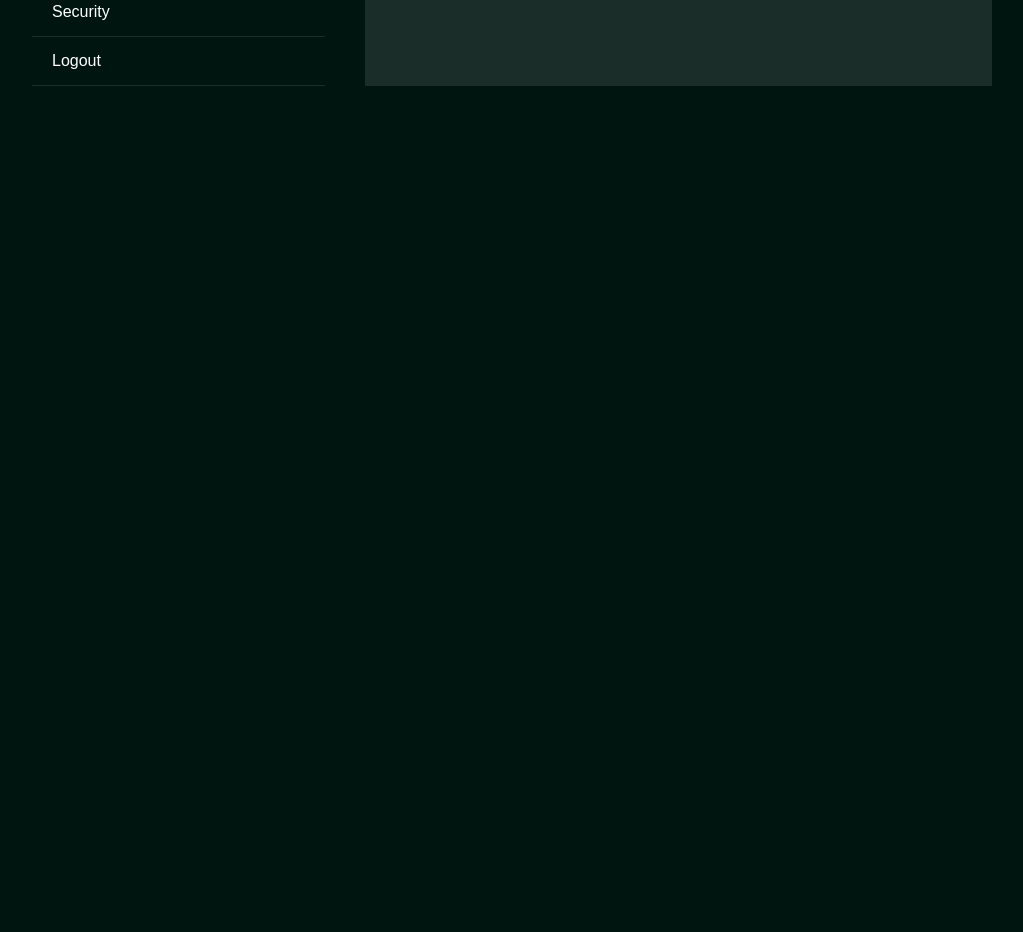
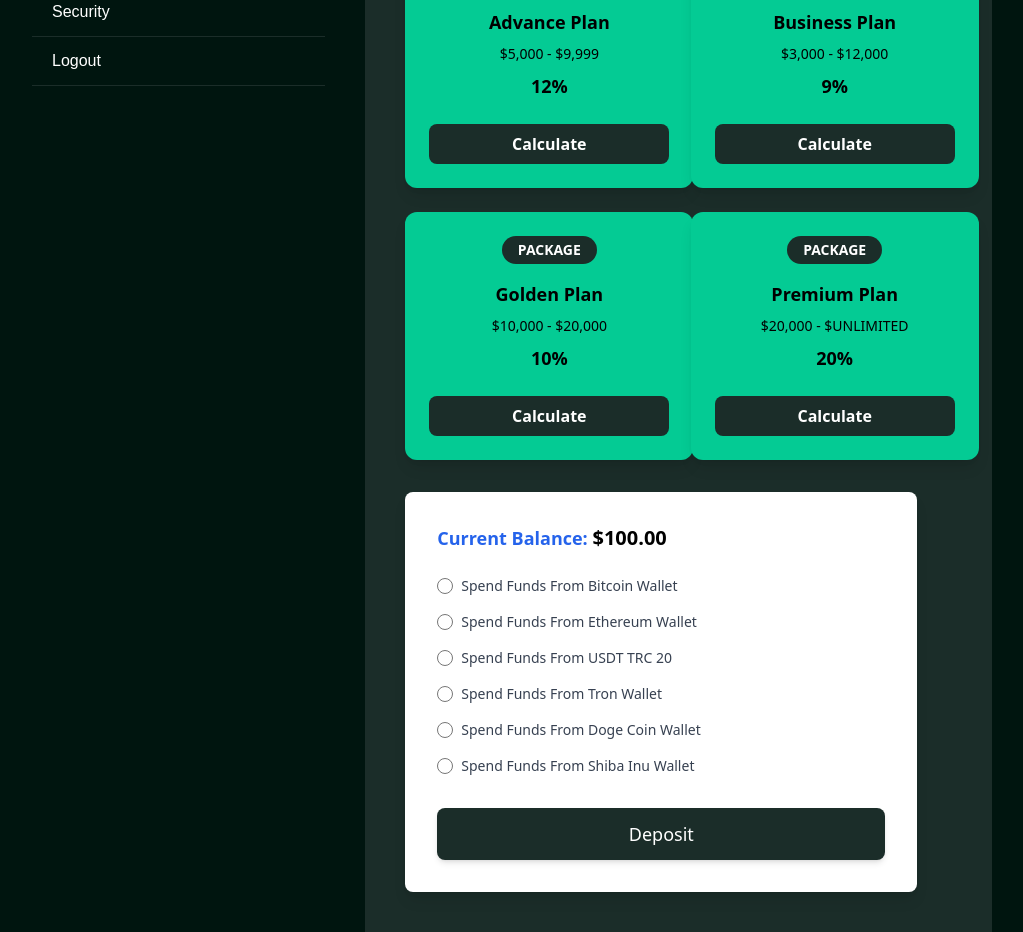
Before and after one commit to MhideTech/MatrixMomentum, a React (Vite) app: page /dashboard/make-deposit in a window 1280 px wide. Shown: the part 560-1492 px from the top of the page, without its empty margins (128-1151 px from the left). Before the commit the page ends 800 px from the top, so only its background shows below. Built offline with nearby package versions, Linux system fonts and the light colour scheme; a web font is replaced by a local one.

Commit message:
designed some dashboard routes

```diff
--- a/src/App.jsx
+++ b/src/App.jsx
@@ -12,10 +12,55 @@ import MakeDeposit from "./pages/MakeDeposit";
 import Deposits from "./pages/Deposits";
 
 function App() {
+  const pricingPlan = [
+    {
+      name: "Beginners",
+      percentage: 5,
+      duration: 20,
+      minInvestment: 100,
+      maxInvestment: 999,
+    },
+    {
+      name: "Star",
+      percentage: 10,
+      duration: 24,
+      minInvestment: 1000,
+      maxInvestment: 4999,
+    },
+    {
+      name: "Advance",
+      percentage: 12,
+      duration: 24,
+      minInvestment: 5000,
+      maxInvestment: 9999,
+    },
+    {
+      name: "Business",
+      percentage: 9,
+      duration: 5,
+      minInvestment: 3000,
+      maxInvestment: 12000,
+    },
+    {
+      name: "Golden",
+      percentage: 10,
+      duration: 78,
+      minInvestment: 10000,
+      maxInvestment: 20000,
+    },
+    {
+      name: "Premium",
+      percentage: 20,
+      duration: 48,
+      minInvestment: 20000,
+      maxInvestment: "UNLIMITED",
+    },
+  ];
+
   return (
     <BrowserRouter>
       <Routes>
-        <Route path="/" element={<Homepage />} />
+        <Route path="/" element={<Homepage pricingPlan={pricingPlan} />} />
         <Route path="/about" element={<About />} />
         <Route path="/faq" element={<FAQ />} />
         <Route path="/term-of-use" element={<TermOfUse />} />
@@ -25,8 +70,14 @@ function App() {
         <Route path="/dashboard" element={<Dashboard />}>
           <Route index element={<Navigate to="account" />} />
           <Route path="account" element={<Account />} />
-          <Route path="make-deposit" element={<MakeDeposit />} />
-          <Route path="your-deposits" element={<Deposits />} />
+          <Route
+            path="make-deposit"
+            element={<MakeDeposit pricingPlan={pricingPlan} />}
+          />
+          <Route
+            path="your-deposits"
+            element={<Deposits pricingPlan={pricingPlan} />}
+          />
         </Route>
       </Routes>
     </BrowserRouter>
--- a/src/components/Deposit.jsx
+++ b/src/components/Deposit.jsx
@@ -1,4 +1,4 @@
-function Deposit() {
+function Deposit({ plan }) {
   return (
     <div className="bg-[#00150F] p-4 rounded-lg shadow-lg">
       <table className="min-w-full border-collapse">
@@ -11,14 +11,19 @@ function Deposit() {
         </thead>
         <tbody className="text-white font-sub">
           <tr className="bg-[#1B2D29]">
-            <td className="p-4 font-bold uppercase">Starters Plan</td>
+            <td className="p-4 font-bold uppercase">{plan.name} Plan</td>
             <td className="p-4"></td>
             <td className="p-4"></td>
           </tr>
           <tr className="bg-[#1B2D29]">
             <td className="p-4">Plan 1</td>
-            <td className="p-4">$100.00 - $699.00</td>
-            <td className="p-4">5.00</td>
+            <td className="p-4">
+              ${plan.minInvestment}.00 -{" "}
+              {plan.maxInvestment === "UNLIMITED"
+                ? "UNLIMITED"
+                : `${plan.maxInvestment}.00`}
+            </td>
+            <td className="p-4">{plan.percentage}.00</td>
           </tr>
           <tr className="bg-[#1B2D29]">
             <td className="p-4 text-center" colSpan="3">
--- /dev/null
+++ b/src/components/DepositMethod.jsx
@@ -0,0 +1,57 @@
+import { useState } from "react";
+
+function DepositMethod() {
+  const [selectedWallet, setSelectedWallet] = useState("");
+
+  const wallets = [
+    "Bitcoin Wallet",
+    "Ethereum Wallet",
+    "USDT TRC 20",
+    "Tron Wallet",
+    "Doge Coin Wallet",
+    "Shiba Inu Wallet",
+  ];
+
+  return (
+    <div className="bg-white rounded-lg shadow-lg p-8 max-w-lg w-full relative">
+      <div className="text-left">
+        <h2 className="text-lg font-semibold text-blue-600">
+          Current Balance:{" "}
+          <span className="text-black text-xl font-bold">$100.00</span>
+        </h2>
+      </div>
+
+      <div className="mt-6">
+        {wallets.map((wallet) => (
+          <div key={wallet} className="flex items-center mb-4">
+            <input
+              type="radio"
+              name="wallet"
+              id={wallet}
+              value={wallet}
+              checked={selectedWallet === wallet}
+              onChange={(e) => setSelectedWallet(e.target.value)}
+              className="w-4 h-4 text-blue-600 border-gray-300 focus:ring-blue-500"
+            />
+            <label
+              htmlFor={wallet}
+              className="ml-2 text-sm text-gray-700 cursor-pointer"
+            >
+              Spend Funds From {wallet}
+            </label>
+          </div>
+        ))}
+      </div>
+
+      {/* Deposit Button */}
+      <button
+        className="w-full py-3 mt-4 text-white bg-[#1B2D29] rounded-lg text-lg font-medium shadow-md"
+        onClick={() => alert("Deposit clicked!")}
+      >
+        Deposit
+      </button>
+    </div>
+  );
+}
+
+export default DepositMethod;
--- /dev/null
+++ b/src/components/PricingCards.jsx
@@ -0,0 +1,33 @@
+const PricingCards = ({ pricingPlan }) => {
+  return (
+    <div className="grid grid-cols-2 justify-center gap-6 py-8">
+      {pricingPlan.map((plan, index) => (
+        <div
+          key={index}
+          className="w-72 p-6 bg-[#04CB94] text-black rounded-xl shadow-lg"
+        >
+          <div className="flex justify-center items-center mb-4">
+            <div className="bg-[#1B2D29] text-white text-sm px-4 py-1 rounded-full uppercase font-semibold">
+              Package
+            </div>
+          </div>
+          <h3 className="text-lg font-bold text-center mb-2">
+            {plan.name} Plan
+          </h3>
+          <p className="text-center text-sm mb-2">
+            ${plan.minInvestment.toLocaleString()} - $
+            {plan.maxInvestment.toLocaleString()}
+          </p>
+          <p className="text-center text-lg font-bold mb-6">
+            {plan.percentage}%
+          </p>
+          <button className="w-full bg-[#1B2D29] text-white py-2 rounded-lg font-semibold hover:bg-green-950">
+            Calculate
+          </button>
+        </div>
+      ))}
+    </div>
+  );
+};
+
+export default PricingCards;
--- a/src/components/PricingPlans.jsx
+++ b/src/components/PricingPlans.jsx
@@ -2,52 +2,7 @@
 
 import PricingPlan from "./PricingPlan";
 
-function PricingPlans() {
-  const pricingPlan = [
-    {
-      name: "Beginners",
-      percentage: 5,
-      duration: 20,
-      minInvestment: 100,
-      maxInvestment: 999,
-    },
-    {
-      name: "Star",
-      percentage: 10,
-      duration: 24,
-      minInvestment: 1000,
-      maxInvestment: 4999,
-    },
-    {
-      name: "Advance",
-      percentage: 12,
-      duration: 24,
-      minInvestment: 5000,
-      maxInvestment: 9999,
-    },
-    {
-      name: "Business",
-      percentage: 9,
-      duration: 5,
-      minInvestment: 3000,
-      maxInvestment: 12000,
-    },
-    {
-      name: "Golden",
-      percentage: 10,
-      duration: 78,
-      minInvestment: 10000,
-      maxInvestment: 20000,
-    },
-    {
-      name: "Premium",
-      percentage: 20,
-      duration: 48,
-      minInvestment: 20000,
-      maxInvestment: "UNLIMITED",
-    },
-  ];
-
+function PricingPlans({ pricingPlan }) {
   const settings = {
     dots: true,
     infinite: true,
--- a/src/pages/Deposits.jsx
+++ b/src/pages/Deposits.jsx
@@ -1,9 +1,11 @@
 import Deposit from "../components/Deposit";
 
-function Deposits() {
+function Deposits({ pricingPlan }) {
   return (
-    <div>
-      <Deposit />
+    <div className="grid grid-cols-1 gap-5">
+      {pricingPlan.map((plan) => (
+        <Deposit plan={plan} key={plan.name} />
+      ))}
     </div>
   );
 }
--- a/src/pages/Homepage.jsx
+++ b/src/pages/Homepage.jsx
@@ -4,7 +4,7 @@ import Navbar from "../components/Navbar";
 import PricingPlans from "../components/PricingPlans";
 import Services from "../components/Services";
 
-function Homepage() {
+function Homepage({pricingPlan}) {
   return (
     <div>
       <Navbar />
@@ -95,7 +95,7 @@ function Homepage() {
 
       <Services />
 
-      <PricingPlans />
+      <PricingPlans pricingPlan={pricingPlan} />
 
       <section className="w-9/12 mx-auto my-20">
         <h2 className="text-center text-white text-4xl capitalize font-main font-semibold mb-10">
--- a/src/pages/MakeDeposit.jsx
+++ b/src/pages/MakeDeposit.jsx
@@ -1,5 +1,13 @@
-function MakeDeposit() {
-  return <div>Make Deposit</div>;
+import DepositMethod from "../components/DepositMethod";
+import PricingCards from "../components/PricingCards";
+
+function MakeDeposit({ pricingPlan }) {
+  return (
+    <div>
+      <PricingCards pricingPlan={pricingPlan} />
+      <DepositMethod />
+    </div>
+  );
 }
 
 export default MakeDeposit;
--- a/src/pages/Signup.jsx
+++ b/src/pages/Signup.jsx
@@ -1,6 +1,6 @@
 import { useState } from "react";
 import { Link } from "react-router-dom";
-import axios from "axios";
+// import axios from "axios";
 
 function Signup() {
   // Form State
@@ -44,32 +44,32 @@ function Signup() {
       alert("Passwords do not match!");
       return;
     }
+  }
+  //   try {
+  //     const response = await axios.post("http://127.0.0.1:8000/api/signup/", {
+  //       full_name: formData.fullName,
+  //       username: formData.username,
+  //       email: formData.email,
+  //       password: formData.password,
+  //       bitcoin: formData.bitcoin,
+  //       ethereum: formData.ethereum,
+  //       tron: formData.tron,
+  //       usdt_trc20: formData.usdtTrc20,
+  //       usdt_erc20: formData.usdtErc20,
+  //       bnb: formData.bnb,
+  //       dogecoin: formData.dogecoin,
+  //       shiba_inu: formData.shibaInu,
+  //       litecoin: formData.litecoin,
+  //     });
 
-    try {
-      const response = await axios.post("http://127.0.0.1:8000/api/signup/", {
-        full_name: formData.fullName,
-        username: formData.username,
-        email: formData.email,
-        password: formData.password,
-        bitcoin: formData.bitcoin,
-        ethereum: formData.ethereum,
-        tron: formData.tron,
-        usdt_trc20: formData.usdtTrc20,
-        usdt_erc20: formData.usdtErc20,
-        bnb: formData.bnb,
-        dogecoin: formData.dogecoin,
-        shiba_inu: formData.shibaInu,
-        litecoin: formData.litecoin,
-      });
-
-      if (response.status === 201) {
-        alert("Signup successful! Please check your email for verification.");
-      }
-    } catch (error) {
-      console.error("Signup Error:", error.response?.data || error.message);
-      alert("Error during signup. Please try again.");
-    }
-  };
+  //     if (response.status === 201) {
+  //       alert("Signup successful! Please check your email for verification.");
+  //     }
+  //   } catch (error) {
+  //     console.error("Signup Error:", error.response?.data || error.message);
+  //     alert("Error during signup. Please try again.");
+  //   }
+  // };
 
   return (
     <section className="bg-[#081C17] pb-20">
```
